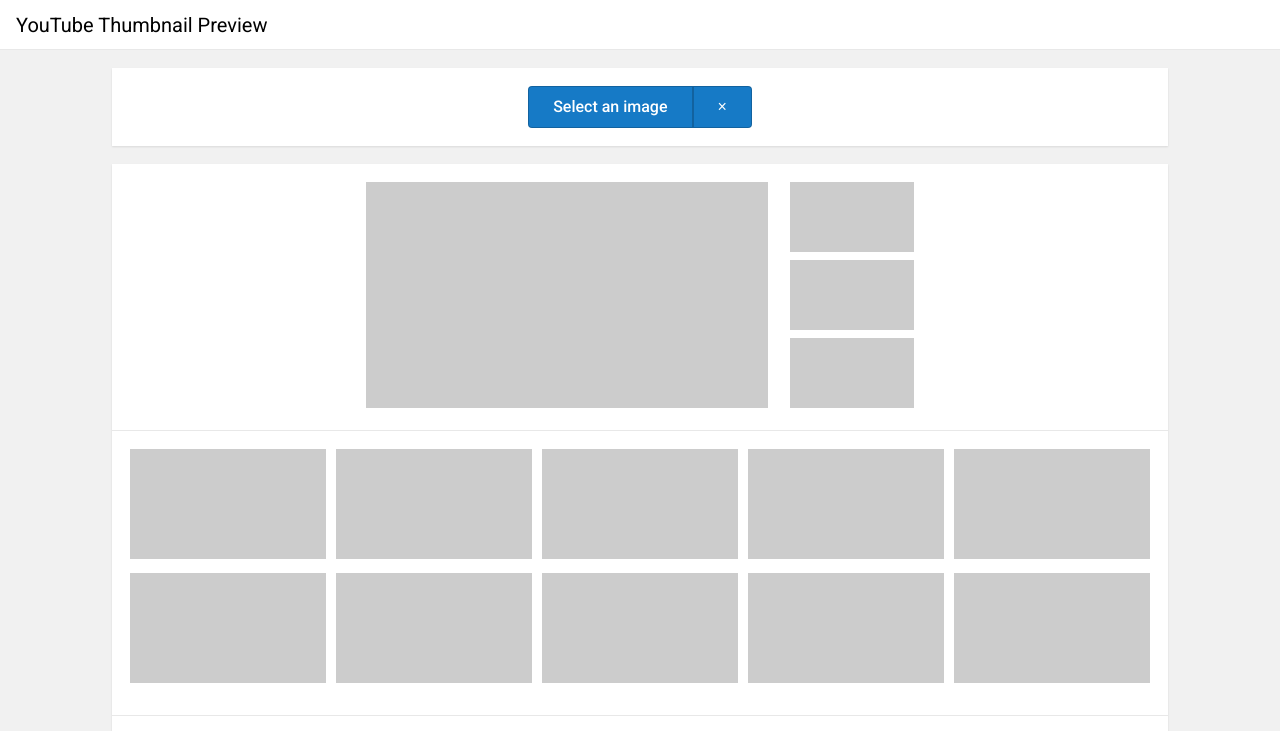
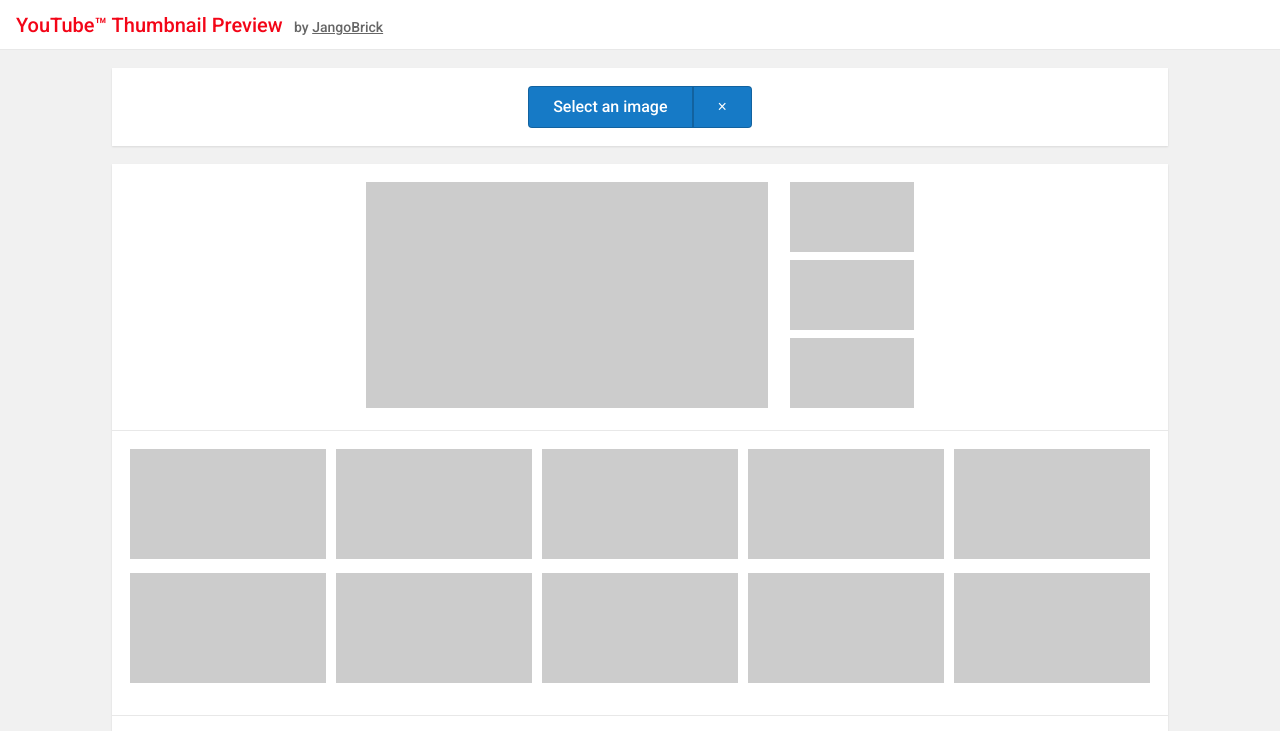
Before and after one commit to meyfa/youtube-thumbnail-preview, a website: page index.html in a window 1280 px wide. Shown: the top 731 px of the page. Drawn offline with nearby package versions, Linux system fonts and the light colour scheme.

Commit message:
Add author to header

```diff
--- a/app/app.css
+++ b/app/app.css
@@ -56,18 +56,22 @@ a:hover, a:focus {
     height: 50px;
     line-height: 50px;
     padding: 0 16px;
-    font-size: 20px;
+    font-size: 14px;
+    font-weight: 500;
+    color: #666;
     background: #FFF;
     border-bottom: 1px solid #E8E8E8;
 }
 
 h1 {
     display: inline-block;
-    margin: 0;
+    margin: 0 8px 0 0;
     padding: 0;
-    font-size: inherit;
+    font-size: 20px;
+    color: #F30517;
     font-weight: inherit;
     text-align: left;
+    vertical-align: baseline;
 }
 
 
--- a/index.html
+++ b/index.html
@@ -13,7 +13,8 @@
 
             <!-- HEADER -->
             <header class="header">
-                <h1>YouTube Thumbnail Preview</h1>
+                <h1>YouTube&trade; Thumbnail Preview</h1>
+                by <a href="http://jangobrick.de">JangoBrick</a>
             </header>
 
 
```
